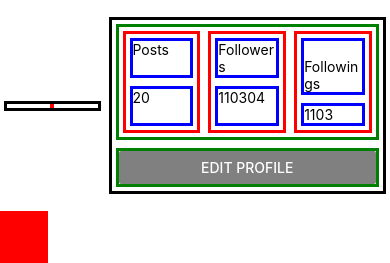
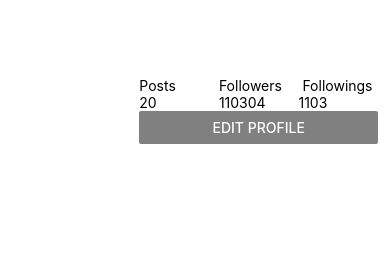
Before and after one commit to Enrique-Izquierdo/DAM_2--DI_ReactNative-EAS_actividades, a React Native app: screen / in a window 390 px wide. Shown: the top 263 px of the page. Built offline with nearby package versions, Linux system fonts and the light colour scheme; grey boxes are pictures that could not be loaded.

Commit message:
Finalizadas tareas FlexBox

```diff
--- a/App.js
+++ b/App.js
@@ -32,7 +32,7 @@ export default class App extends Component {
     <View style={styles.container}>
       <View style={styles.contenedor_Encabezado}>
        <View style={styles.contenedor_Encabezado_Imagen}>
-          <Image style={{alignSelf:'center' ,borderWidth:2, borderColor:'red'}} width={screenWidth/5} height={screenWidth/5} source={{uri: 'https://images.unsplash.com/photo-1513721032312-6a18a42c8763?w=152&h=152&fit=crop&crop=faces'}} />
+          <Image style={{alignSelf:'center' ,borderWidth:0, borderColor:'red', borderRadius: 60}} width={screenWidth/3.8} height={screenWidth/3.8} source={{uri: 'https://images.unsplash.com/photo-1513721032312-6a18a42c8763?w=152&h=152&fit=crop&crop=faces'}} />
         </View>
         <View style={styles.contenidor_Encabezado_PanelInformacionEdicion}>
           <View style={styles.contenidor_Encabezado_PanelInformacion}>
@@ -56,7 +56,7 @@ export default class App extends Component {
       </View>
       <View style={styles.contenedor_Fotos}>
         {images.map((item,pos) => {
-          return(<Image style={{borderWidth:2, borderColor:'red'}} key={pos} width={screenWidth/4.33} height={screenWidth/4.33} source={{uri: item}} />);
+          return(<Image style={{borderWidth:1, borderColor:'white'}} key={pos} width={screenWidth/4.33} height={screenWidth/4.33} source={{uri: item}} />);
         })}
       </View>
     </View>
@@ -69,8 +69,8 @@ const styles = StyleSheet.create({
     flex: 1,
     flexDirection: 'column',
     // borderColor: 'red',
-    // borderWidth:3,
-    // margin: 4,
+    // borderWidth: 3,
+    margin: 4,
   },
   contenedor_Encabezado: {
     flex: 1,
@@ -78,64 +78,66 @@ const styles = StyleSheet.create({
     alignItems:'center',
     // justifyContent:'center',
     // borderColor: 'blue',
-    // borderWidth:3,
-    // margin: 4,
+    // borderWidth: 3,
+    margin: 4,
   },
   contenedor_Fotos: {
     flex: 3,
     flexDirection: 'row',
     flexWrap:'wrap',
     // borderColor: 'blue',
-    // borderWidth:3,
-    // margin: 4,
+    // borderWidth: 3,
+    margin: 4,
   },
   contenedor_Encabezado_Imagen: {
     flex: 1,
     // alignSelf:'center',
     // justifyContent:'center',
     // alignSelf:'center',
+    maxHeight:screenWidth/3.5,
     borderColor: 'black',
-    borderWidth:3,
+    borderWidth: 0,
     margin: 4,
   },
   contenidor_Encabezado_PanelInformacionEdicion: {
-    flex: 3,
+    flex: 2,
     flexDirection:'column',
+    maxHeight:screenWidth/3.5,
     borderColor: 'black',
-    borderWidth:3,
+    borderWidth: 0,
     margin: 4,
   },
   contenidor_Encabezado_PanelInformacion: {
     flex: 1,
     flexDirection:'row',
-    borderColor: 'green',
-    borderWidth:3,
-    margin: 4,
+    // borderColor: 'green',
+    // borderWidth: 3,
+    //margin: 4,
   },
   contenedor_Encabezado_PanelEdicion: {
     flex: 1,
     justifyContent: 'center',
-    borderColor: 'green',
-    borderWidth:3,
-    margin: 4,
+    // borderColor: 'green',
+    // borderWidth: 3,
+    // margin: 4,
   },
   contenidor_Encab_PanelInfo_ItemNombreValor: {
     flex: 1,
-    borderColor: 'red',
-    borderWidth:3,
-    margin: 4,
+    // borderColor: 'red',
+    // borderWidth: 3,
+    // margin: 4,
   },
   contenidor_Encab_PanelInfo_ItemNombre: {
     flex: 1,
-    borderColor: 'blue',
-    borderWidth:3,
-    margin: 4,
+    // borderColor: 'blue',
+    // borderWidth: 3,
+    // margin: 4,
   },
   contenidor_Encab_PanelInfo_ItemValor: {
     flex: 1,
-    borderColor: 'blue',
-    borderWidth:3,
-    margin: 4,
+    // borderColor: 'blue',
+    // borderWidth: 3,
+    // margin: 4,
   },
 
   });
```
